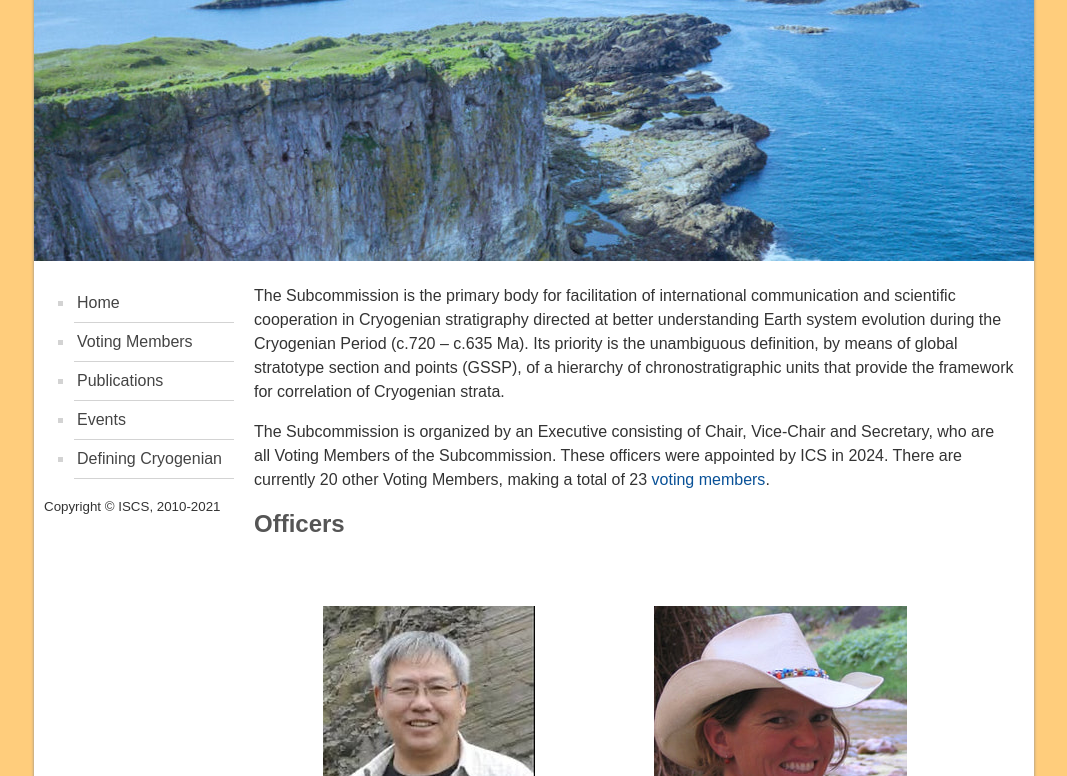
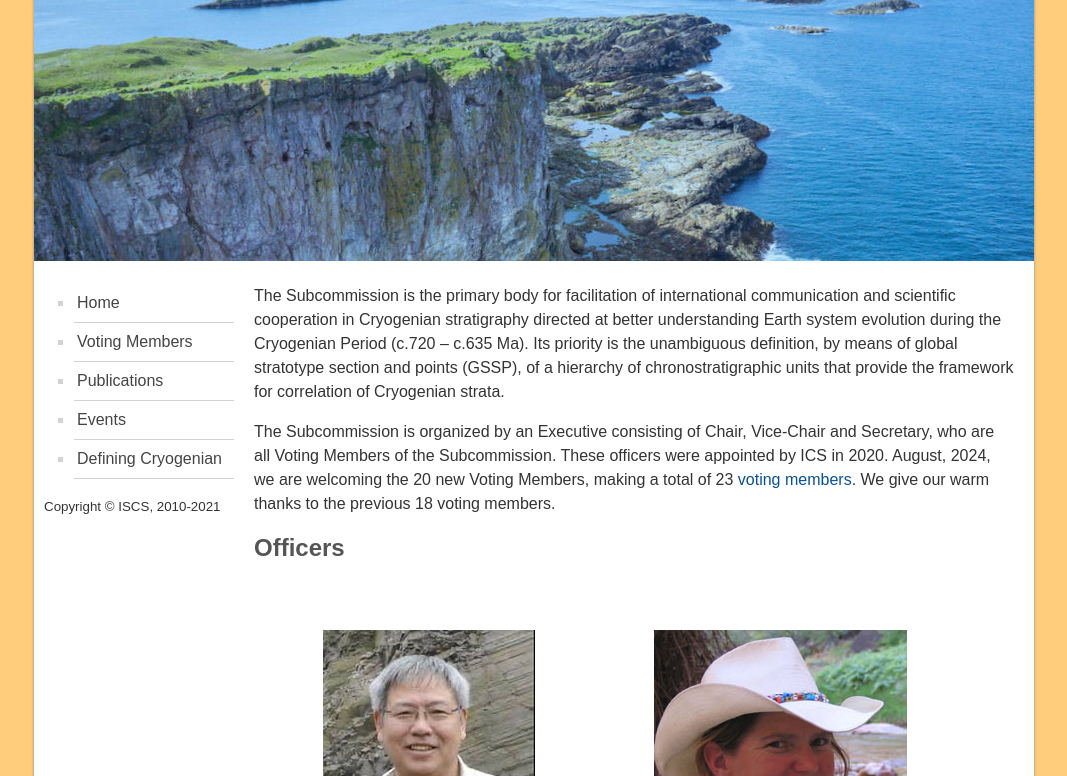
Before and after one commit to i-c-stratigraphy/subcommission-cryogenian, a Jekyll site: the page built from pages/index.md, in a window 1280 px wide and 900 px high, cut to the strip 124-900 px from the top of the window. Shown: the whole strip, without its empty margins (106-1173 px from the left). Built offline with Jekyll 4.4.1, drawn with Linux system fonts in a browser that asks for light colours.

Commit message:
Update index.md

```diff
--- a/pages/index.md
+++ b/pages/index.md
@@ -6,7 +6,7 @@ permalink: /
 
 The Subcommission is the primary body for facilitation of international communication and scientific cooperation in Cryogenian stratigraphy directed at better understanding Earth system evolution during the Cryogenian Period (c.720 – c.635 Ma). Its priority is the unambiguous definition, by means of global stratotype section and points (GSSP), of a hierarchy of chronostratigraphic units that provide the framework for correlation of Cryogenian strata.
 
-The Subcommission is organized by an Executive consisting of Chair, Vice-Chair and Secretary, who are all Voting Members of the Subcommission. These officers were appointed by ICS in 2024. There are currently 20 other Voting Members, making a total of 23 [voting members](/members).
+The Subcommission is organized by an Executive consisting of Chair, Vice-Chair and Secretary, who are all Voting Members of the Subcommission. These officers were appointed by ICS in 2020.  August, 2024, we are welcoming the 20 new Voting Members, making a total of 23 [voting members](/members). We give our warm thanks to the previous 18 voting members.
 
 ## Officers
 <div class="person">
```
